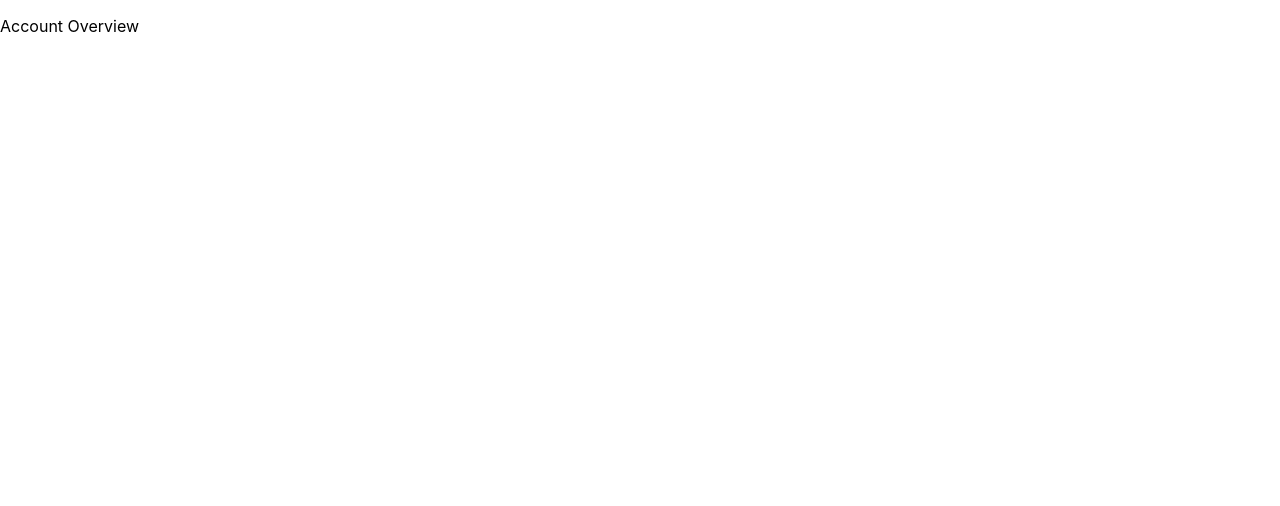
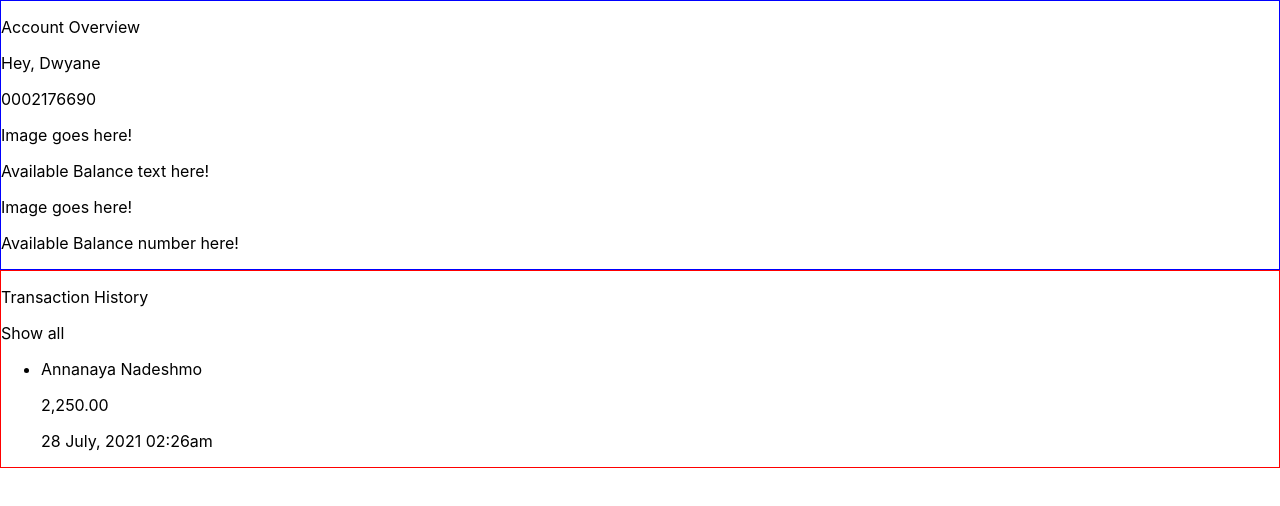
Before and after one commit to juanhart1/okra-take-home-assessment, a Next.js app: page /account-overview in a window 1280 px wide. Shown: the top 506 px of the page. Built offline with nearby package versions, Linux system fonts and the light colour scheme.

Commit message:
Broke account-overview UI into two pieces, one for the account details and another for the transaction history

```diff
--- a/pages/account-overview.js
+++ b/pages/account-overview.js
@@ -1,5 +1,19 @@
+import styled from 'styled-components';
+import BaseAccountDetails from '../src/components/AccountDetails/AccountDetails';
+import BaseTransactionHistory from '../src/components/TransactionHistory/TransactionHistory';
+
+const AccountDetails = styled(BaseAccountDetails)`
+  border: 1px solid blue;
+`;
+const TransactionHistory = styled(BaseTransactionHistory)`
+  border: 1px solid red;
+`;
+
 export default function AccountOverview() {
   return (
-    <p> Account Overview </p>
+    <div>
+      <AccountDetails />
+      <TransactionHistory />
+    </div>
   )
 }
--- /dev/null
+++ b/src/components/AccountDetails/AccountDetails.js
@@ -0,0 +1,15 @@
+export default function AccountDetails ({ ...rest }){
+    return (
+        <div {...rest}>
+          <p> Account Overview </p>
+          <p> Hey, Dwyane </p>
+          <p> 0002176690 </p>
+          <p> Image goes here! </p>
+          <div>
+            <p> Available Balance text here! </p>
+            <p> Image goes here! </p>
+            <p> Available Balance number here! </p>
+          </div>
+        </div>
+      )
+}
--- /dev/null
+++ b/src/components/AccountDetails/index.js
@@ -0,0 +1 @@
+import AccountDetails from './AccountDetails';
--- /dev/null
+++ b/src/components/TransactionHistory/TransactionHistory.js
@@ -0,0 +1,17 @@
+export default function TransactionHistory({ ...rest }) {
+  return (
+    <div {...rest}>
+      <div>
+        <p> Transaction History </p>
+        <p> Show all </p>
+        <ul>
+          <li>
+            <p> Annanaya Nadeshmo </p>
+            <p> 2,250.00 </p>
+            <p> 28 July, 2021 02:26am </p>
+          </li>
+        </ul>
+      </div>
+    </div>
+  )
+}
--- /dev/null
+++ b/src/components/TransactionHistory/index.js
@@ -0,0 +1 @@
+import TransactionHistory from './TransactionHistory';
```
